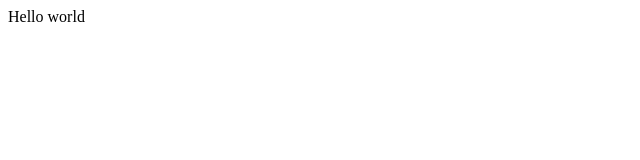
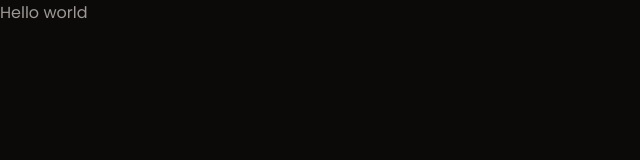
Before and after one commit to yanquielarango/Headphones-Website, a plain HTML site: page index.html in a window 1280 px wide. Shown: the whole page, without its empty margins (0-640 px from the left). Drawn offline with Linux system fonts and the light colour scheme.

Commit message:
style: :lipstick: add css file

```diff
--- a/style.css
+++ b/style.css
@@ -1,4 +1,170 @@
+/*=============== GOOGLE FONTS ===============*/
+@import url("https://fonts.googleapis.com/css2?family=Poppins:wght@400;500;600&display=swap");
+
+/*=============== VARIABLES CSS ===============*/
+:root {
+  --header-height: 3.5rem;
+
+  /*========== Colors ==========*/
+  /*Color mode HSL(hue, saturation, lightness)*/
+  --first-color: hsl(23, 100%, 50%);
+  --gradient-color: linear-gradient(90deg,
+                  hsl(23, 4%, 28%) 0%,
+                  hsl(23, 4%, 8%) 100%);
+  --white-color: hsl(0, 0%, 100%);
+  --text-color: hsl(23, 4%, 60%);
+  --body-color: hsl(23, 12%, 4%);
+  --container-color: hsl(23, 4%, 10%);
+
+  /*========== Font and typography ==========*/
+  /*.5rem = 8px | 1rem = 16px ...*/
+  --body-font: "Poppins", sans-serif;
+  --biggest-font-size: 10rem;
+  --h1-font-size: 1.5rem;
+  --h2-font-size: 1.25rem;
+  --h3-font-size: 1rem;
+  --normal-font-size: .938rem;
+  --small-font-size: .813rem;
+  --smaller-font-size: .75rem;
+
+  /*========== Font weight ==========*/
+  --font-regular: 400;
+  --font-medium: 500;
+  --font-semi-bold: 600;
+
+  /*========== z index ==========*/
+  --z-tooltip: 10;
+  --z-fixed: 100;
+}
+
+/*========== Responsive typography ==========*/
+@media screen and (min-width: 1150px) {
+  :root {
+    --biggest-font-size: 25rem;
+    --h1-font-size: 2.25rem;
+    --h2-font-size: 1.5rem;
+    --h3-font-size: 1.25rem;
+    --normal-font-size: 1rem;
+    --small-font-size: .875rem;
+    --smaller-font-size: .813rem;
+  }
+}
+
+/*=============== BASE ===============*/
+* {
+  box-sizing: border-box;
+  padding: 0;
+  margin: 0;
+}
+
 html {
-  height: 100%;
-  width: 100%;
+  scroll-behavior: smooth;
 }
+
+body {
+  font-family: var(--body-font);
+  font-size: var(--normal-font-size);
+  background-color: var(--body-color);
+  color: var(--text-color);
+}
+
+h1, h2, h3, h4 {
+  color: var(--white-color);
+  font-weight: var(--font-semi-bold);
+}
+
+ul {
+  list-style: none;
+}
+
+a {
+  text-decoration: none;
+}
+
+img {
+  display: block;
+  max-width: 100%;
+  height: auto;
+}
+
+/*=============== REUSABLE CSS CLASSES ===============*/
+.container {
+  max-width: 1120px;
+  margin-inline: 1.5rem;
+}
+
+.grid {
+  display: grid;
+  gap: 1.5rem;
+}
+
+.section {
+  padding-block: 5rem 1rem;
+}
+
+.section__title {
+  font-size: var(--h2-font-size);
+  text-align: center;
+  margin-bottom: 1.5rem;
+}
+
+.main {
+  overflow: hidden; /* For animation ScrollReveal */
+}
+
+/*=============== HEADER & NAV ===============*/
+
+
+/* Navigation for mobile devices */
+
+
+/* Show menu */
+
+
+/* Add blur header */
+
+
+/* Active link */
+
+
+/*=============== HOME ===============*/
+
+
+/*=============== BUTTON ===============*/
+
+
+/*=============== ABOUT ===============*/
+
+
+/*=============== FAVORITE ===============*/
+
+
+/* Swiper class */
+
+
+/*=============== MODEL ===============*/
+
+
+/*=============== SPONSOR ===============*/
+
+
+/*=============== FOOTER ===============*/
+
+
+/*=============== SCROLL BAR ===============*/
+
+
+/*=============== SCROLL UP ===============*/
+
+
+/* Show Scroll Up */
+
+
+/*=============== BREAKPOINTS ===============*/
+/* For small devices */
+
+
+/* For medium devices */
+
+
+/* For large devices */
```
